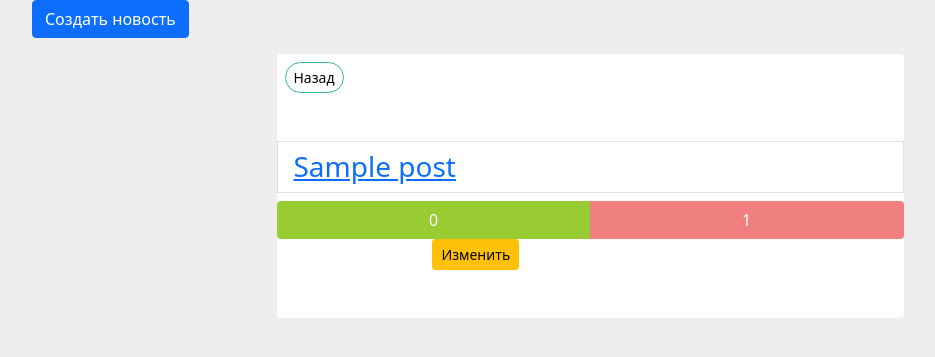
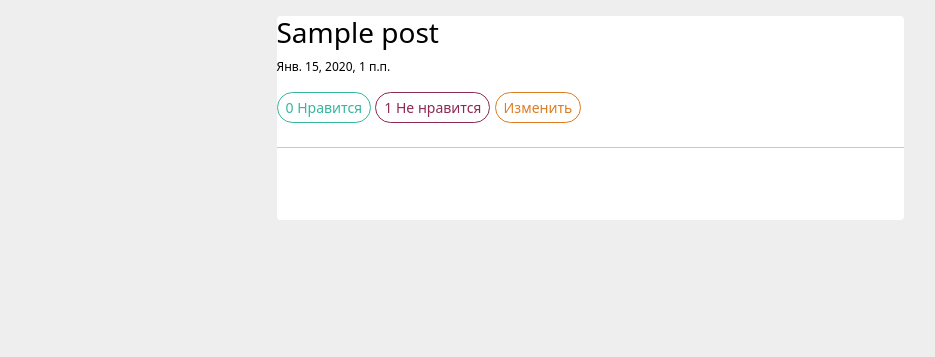
Before and after one commit to cyberdile/UNIVERPORTAL, a Django app: page /posts/ in a window 1280 px wide. Shown: the part 56-413 px from the top of the page, without its empty margins (50-985 px from the left). Run offline with Django 3.2, Linux system fonts and the light colour scheme; tables that the repository leaves empty hold one stand-in row (values such as "Sample post"); data that the repository does not hold is empty; some libraries are stand-ins or nearby versions.

Commit message:
needs fixes

```diff
--- a/univer/static/css/styles.css
+++ b/univer/static/css/styles.css
@@ -56,7 +56,39 @@ body {
     color: black;
 }
 
+
+.like-button {
+    border-color: #35b69f;
+    color: #35b69f;
+    border-radius: 25px
+}
+
+.dislike-button {
+    border-color: #8d2a51;
+    color: #8d2a51;
+    border-radius: 25px
+}
+
+.change-button {
+    border-color: #de7c22;
+    color: #de7c22;
+    border-radius: 25px
+}
+
 .btn-outline-c {
     border-color: #35b69f;
     border-radius: 25px
 }
+
+.post-preview > a {
+    color: #212529;
+}
+.post-preview > a:focus, .post-preview > a:hover {
+    text-decoration: none;
+    color: #0085A1;
+}
+.post-preview > a > .post-title {
+    font-size: 2.5rem;
+    margin-top: 1.875rem;
+    margin-bottom: 0.625rem;
+}
--- a/univer/templates/posts/partial_post_list.html
+++ b/univer/templates/posts/partial_post_list.html
@@ -3,34 +3,30 @@
     <div class="row height d-flex justify-content-center align-items-center">
         <div class="col-md-7">
             <div class="card">
-
-                <div class="d-flex justify-content-between align-items-center">
-                    <div class="d-flex p-2 bd-highlight"><button type="button" class="btn btn-outline-c btn-sm"><a href='../' class="a-button">Назад</a></button> </div>
-                </div>
-
-                <h1><div class = "d-flex p-2 bd-highlight">{{posts.title}}</div></h1>
-                <div class = "d-flex p-2 bd-highlight">{{posts.text}}</div>
 {% if posts %}
 			{% for post in posts %}
-<ul class="list-group">
-    <h3><li class="list-group-item"><a href={{post.id}}>{{post.title}}</a>
+                <div class = "post-preview">
+    <h3 class="post-title"><a href={{post.id}} style="text-decoration: none; color:black">{{post.title}}</a>
     </h3>
-    </li>
-    <div class="btn-group">
-        <button type="button" class="btn btn-default js-like-post" style = "background: rgba(153, 204, 51); color: white;" data-url="{% url 'post_like' post.id %}" data-type="post" data-action="like"><span class="glyphicon glyphicon-thumbs-up"></span> <span data-count="like">{{ post.votes.likes.count }}</span></button>
-        <button type="button" class="btn btn-default js-dislike-post" style = "background: rgba(240, 128, 128); color: white;" data-url="{% url 'post_dislike' post.id %}" data-type="post" data-action="dislike"><span class="glyphicon glyphicon-thumbs-down"></span> <span data-count="dislike">{{ post.votes.dislikes.count }}</span></button>
-    </div>
+    <p style="color:black; font-size:12px">{{post.created_at}}</p>
 
-    <span style="color:white">{{post.created_at}}
-    <button type="button" class="btn btn-warning btn-sm js-update-post" data-url="{% url 'post_update' post.id %}">
+    <div>
+        <button type="button" class="btn btn-sm btn-default js-like-post like-button"  data-url="{% url 'post_like' post.id %}" data-type="post" data-action="like"><span class="glyphicon glyphicon-thumbs-up"></span> <span data-count="like">{{ post.votes.likes.count }}</span> Нравится</button>
+        <button type="button" class="btn btn-sm btn-default js-dislike-post dislike-button"  data-url="{% url 'post_dislike' post.id %}" data-type="post" data-action="dislike"><span class="glyphicon glyphicon-thumbs-down"></span> <span data-count="dislike">{{ post.votes.dislikes.count }}</span> Не нравится</button>
+
+    <button type="button" class="btn btn-sm js-update-post change-button" data-url="{% url 'post_update' post.id %}">
         <span class="glyphicon glyphicon-pencil"></span> Изменить
     </button>
-    </span> <br><br>
-</ul>
+
+            </div>
+                <hr class="my-4" />
+
+                <br><br>
     {% empty %}
     <tr>
         <td colspan="7" class="text-center bg-warning">Нет новостей</td>
     </tr>
+            </div>
 {% endfor %}
     {% endif %}
             </div>
--- a/univer/templates/posts/post_detail.html
+++ b/univer/templates/posts/post_detail.html
@@ -8,7 +8,12 @@
 
                 <div class="d-flex justify-content-between align-items-center">
                     <div class="d-flex p-2 bd-highlight"><button type="button" class="btn btn-outline-c btn-sm"><a href='../' class="a-button">Назад</a></button> </div>
+                    <div class="d-flex align-items-end flex-column bd-highlight mb-10">
+                        <div class="ms-auto p-1 bd-highlight" style="font-size:12px">{{ posts.author.last_name }} {{ posts.author.first_name }}
+                            <br>{{posts.created_at}}</div>
+                    </div>
                 </div>
+
 
                 <h1><div class = "d-flex p-2 bd-highlight">{{posts.title}}</div></h1>
                 <div class = "d-flex p-2 bd-highlight">{{posts.text}}</div>
--- a/univer/templates/posts/post_list.html
+++ b/univer/templates/posts/post_list.html
@@ -45,7 +45,28 @@ $(function () {
   $(".list").on("click", ".js-update-post", loadForm);
   $("#modal-post").on("submit", ".js-post-update-form", saveForm);
 
-    var like = function ()
+});
+    </script>
+
+    <script type="text/javascript">
+    i=2
+$(document).on("click","#but1", function (){
+
+    d= document.createElement('div');
+    d.id= "next" + i
+    var next= "#next" + i;
+    c= document.getElementById('next'+i);
+    document.body.appendChild(d);
+    $(next).wrap("<div class='container'></div>")
+    $(next).load('next/' + i + "/")
+    $(".battan").html("");
+    i+=1
+});
+
+    </script>
+
+    <script>
+    function like()
 {
     var like = $(this);
     var type = like.data('type');
@@ -67,7 +88,7 @@ $(function () {
     return false;
 }
 
-	var dislike = function ()
+function dislike()
 {
     var dislike = $(this);
     var type = dislike.data('type');
@@ -89,28 +110,32 @@ $(function () {
     return false;
 }
 
-$(".list").on("click", ".js-like-post", like);
-$(".list").on("click", ".js-dislike-post", dislike);
-
+// Подключение обработчиков
+$(function() {
+    $('[data-action="like"]').click(like);
+    $('[data-action="dislike"]').click(dislike);
 });
-    </script>
+</script>
 {% endblock %}
-
-
 
 {% block content %}
   <p>
+    {% if user.is_staff %}
     <button type="button"
             class="btn btn-primary js-create-post"
             data-url="{% url 'post_create' %}">
       <span class="glyphicon glyphicon-plus"></span>
       Создать новость
     </button>
+    {% endif %}
   </p>
 
-<div class="list">
-    {% include 'posts/partial_post_list.html' %}
+<body>
+<div class="list" id="main_post_list">
+                {% include 'posts/partial_post_list.html' %}
 </div>
+<!-- div class="battan"><button id="but1">Показать ещё</button>  </div -->
+</body>
 
   <div class="modal fade" id="modal-post">
     <div class="modal-dialog">
--- a/univer/views.py
+++ b/univer/views.py
@@ -77,6 +77,8 @@ def save_post_form(request, form, template_name):
     data = dict()
     if request.method == 'POST':
         if form.is_valid():
+            form.save(commit=False)
+            form.instance.author = request.user
             form.save()
             data['form_is_valid'] = True
             posts = Post.objects.all().order_by('-created_at')
@@ -99,6 +101,7 @@ def post_create(request):
         form = PostForm(request.POST)
     else:
         form = PostForm()
+        form.author = request.user
     return save_post_form(request, form, 'posts/partial_post_create.html')
 
 # @api_view(['GET', 'POST'])
```
Also changed, not shown: univer/templates/posts/next_posts.html (+8 -7 lines).
